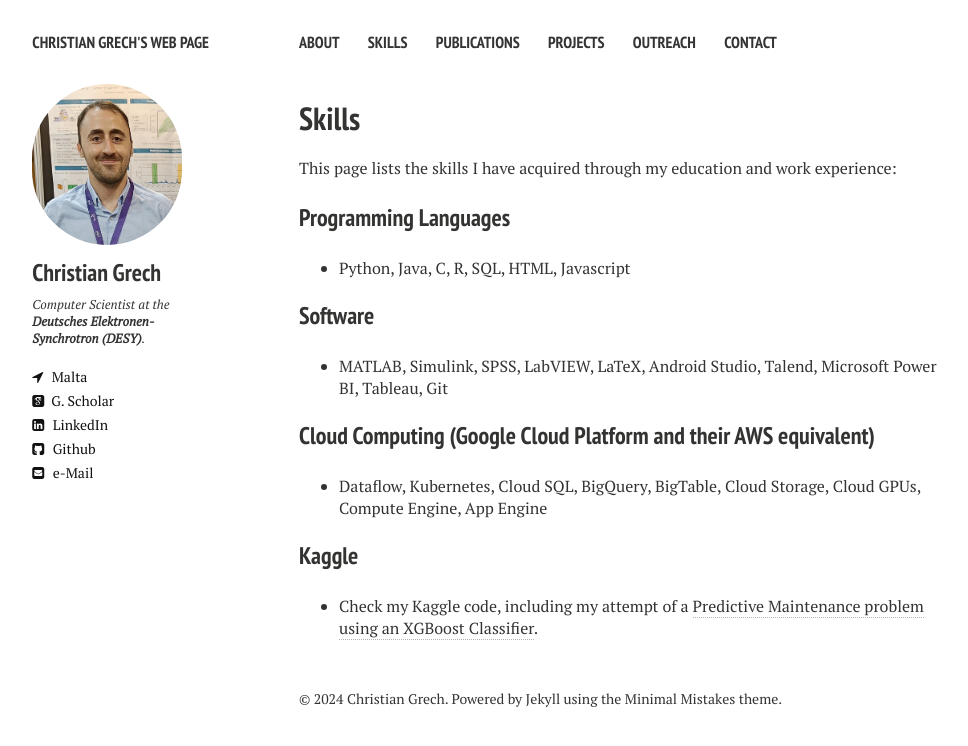
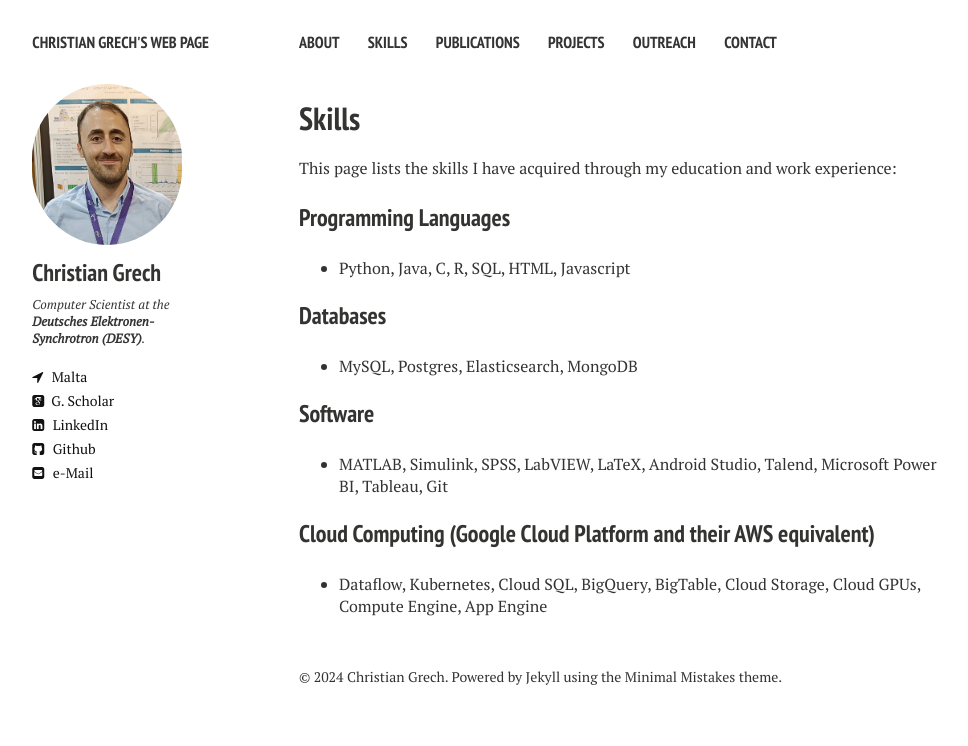
Before and after one commit to cgre23/cgre23.github.io, a Jekyll site: the page built from skills.md, in a window 1280 px wide. Shown: the top 746 px of the page, without its empty margins (21-989 px from the left). Built offline with Jekyll 4.4.1, drawn with Linux system fonts in a browser that asks for light colours; nearby versions of some CDN libraries.

Commit message:
modify CV

```diff
--- a/_layouts/cv.html
+++ b/_layouts/cv.html
@@ -68,7 +68,7 @@
     <p align="center"></p> <br> <br>
 
     <p align="center" class=bottom-small><img src="{{ site.url }}/images/CV/business.png" alt="Work Experience" width="70" height="70"></p>
-    <p align="center"> Postdoctoral Researcher (Data Science) at <b>DESY</b>, Hamburg (2021 - current)</p>
+    <p align="center"> Machine Learning Researcher at <b>DESY</b>, Hamburg (2021 - current)</p>
     <p align="center"> NLP Data Scientist (Part-time) at <b>Omni Iota Science</b>, Remote (2022 - current)</p>
     <p align="center"> Data Engineer at <b>Gamesys Ltd.</b>, Malta (2020 - 2021)</p>
     <p align="center"> PhD Researcher at <b>CERN</b>, Geneva, Switzerland (2016 - 2019)</p>
--- a/skills.md
+++ b/skills.md
@@ -11,11 +11,11 @@ This page lists the skills I have acquired through my education and work experie
 ### Programming Languages
 * Python, Java, C, R, SQL, HTML, Javascript
 
+### Databases
+* MySQL, Postgres, Elasticsearch, MongoDB
+
 ### Software
 * MATLAB, Simulink, SPSS, LabVIEW, LaTeX, Android Studio, Talend, Microsoft Power BI, Tableau, Git
 
 ### Cloud Computing (Google Cloud Platform and their AWS equivalent)
 * Dataflow, Kubernetes, Cloud SQL, BigQuery, BigTable, Cloud Storage, Cloud GPUs, Compute Engine, App Engine
-
-### Kaggle
-* Check my Kaggle code, including my attempt of a [Predictive Maintenance problem using an XGBoost Classifier](https://www.kaggle.com/code/antimattermatters/using-xgboost-to-predict-supply-downtime/).
```
